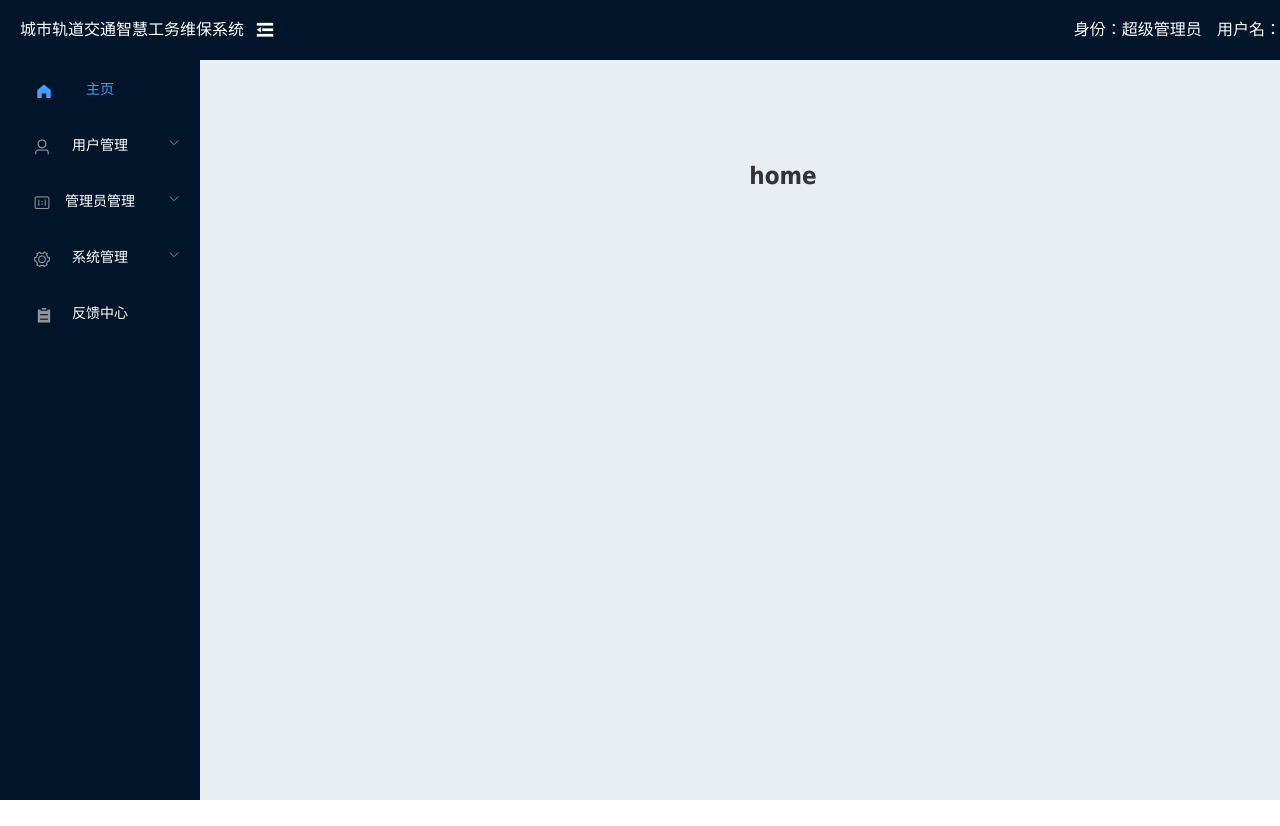
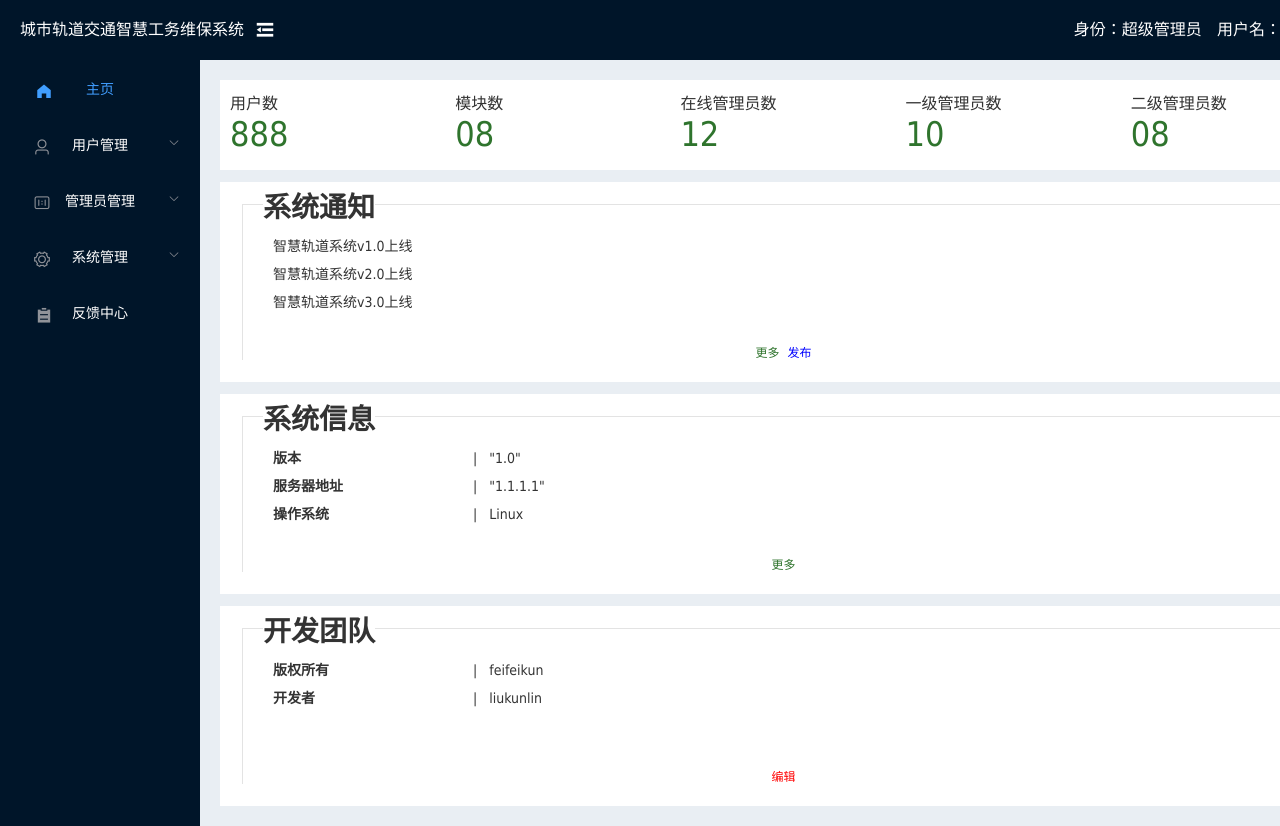
Before and after one commit to AdhereZ/maintenance, a Vue app: page /home in a window 1280 px wide. Shown: the top 826 px of the page. Before the commit the page ends 800 px from the top, so only its background shows below. Built offline with nearby package versions, Linux system fonts and the light colour scheme.

Commit message:
feat: 初始化home静态页面

```diff
--- a/src/views/home/Home.vue
+++ b/src/views/home/Home.vue
@@ -1,13 +1,218 @@
 <template>
-  <h1>home</h1>
+  <div class="homeWrapper">
+    <div class="dataAnalysis">
+      <div
+        class="analysisItem"
+        v-for="(item, index) in dataAnalysisModules"
+        :key="index"
+      >
+        <div class="title">{{ item.title }}</div>
+        <div class="count">{{ item.count }}</div>
+      </div>
+    </div>
+    <ContetTemplate title="系统通知">
+      <template v-slot:content>
+        <div class="notices">
+          <div class="notice" v-for="item in systemNotices" :key="item.id">
+            {{ item.msg }}
+          </div>
+        </div>
+      </template>
+      <template v-slot:operation>
+        <div class="operations">
+          <span class="more">更多</span>
+          <span class="publish">发布</span>
+        </div>
+      </template>
+    </ContetTemplate>
+    <ContetTemplate title="系统信息">
+      <template v-slot:operation>
+        <div class="table">
+          <div
+            class="tableItem"
+            v-for="(item, index) in getSystemInfoKeys"
+            :key="index"
+          >
+            <span class="tableTitle">{{ systemInfo[item].key }}</span>
+            <span style="padding-right: 12px">|</span>
+            <span>{{ systemInfo[item].value }}</span>
+          </div>
+        </div>
+        <div class="operations">
+          <span class="more">更多</span>
+        </div>
+      </template>
+    </ContetTemplate>
+    <ContetTemplate title="开发团队">
+      <template v-slot:operation>
+        <div class="table">
+          <div
+            class="tableItem"
+            v-for="(item, index) in getDevTeamKeys"
+            :key="index"
+          >
+            <span class="tableTitle">{{ devTeam[item].key }}</span>
+            <span style="padding-right: 12px">|</span>
+            <span>{{ devTeam[item].value }}</span>
+          </div>
+        </div>
+        <div class="operations">
+          <span class="edit">编辑</span>
+        </div>
+      </template>
+    </ContetTemplate>
+  </div>
 </template>
 
 <script>
+/*
+  author: 刘坤林
+  date: 2021/10/24
+  describe: 实现主页静态页面。
+*/
+import ContetTemplate from "./components/content-template.vue";
 export default {
-
-}
+  data() {
+    return {
+      dataAnalysisModules: [
+        {
+          title: "用户数",
+          count: "888",
+        },
+        {
+          title: "模块数",
+          count: "08",
+        },
+        {
+          title: "在线管理员数",
+          count: "12",
+        },
+        {
+          title: "一级管理员数",
+          count: "10",
+        },
+        {
+          title: "二级管理员数",
+          count: "08",
+        },
+      ],
+      systemNotices: [
+        {
+          id: "1",
+          msg: "智慧轨道系统v1.0上线",
+        },
+        {
+          id: "2",
+          msg: "智慧轨道系统v2.0上线",
+        },
+        {
+          id: "3",
+          msg: "智慧轨道系统v3.0上线",
+        },
+      ],
+      systemInfo: {
+        version: {
+          value: '"1.0"',
+          key: "版本",
+        },
+        ip: {
+          value: '"1.1.1.1"',
+          key: "服务器地址",
+        },
+        os: {
+          key: "操作系统",
+          value: "Linux",
+        },
+      },
+      devTeam: {
+        versionOwn: {
+          key: "版权所有",
+          value: "feifeikun",
+        },
+        develop: {
+          key: "开发者",
+          value: "liukunlin",
+        },
+      },
+    };
+  },
+  computed: {
+    getSystemInfoKeys() {
+      return Object.keys(this.systemInfo);
+    },
+    getDevTeamKeys() {
+      return Object.keys(this.devTeam);
+    },
+  },
+  components: {
+    ContetTemplate,
+  },
+};
 </script>
 
-<style>
-
+<style lang="less" scoped>
+.homeWrapper {
+  line-height: normal;
+}
+.dataAnalysis {
+  display: flex;
+  justify-content: space-between;
+}
+.analysisItem {
+  width: 260px;
+  background: white;
+  height: 90px;
+  cursor: pointer;
+  .title,
+  .count {
+    padding-left: 10px;
+    text-align: left;
+  }
+  .title {
+    font-size: 16px;
+    margin-top: 10px;
+  }
+  .count {
+    color: #2f742d;
+    font-size: 34px;
+  }
+}
+.notices {
+  .notice {
+    margin-bottom: 8px;
+    text-align: left;
+    padding-left: 30px;
+    font-size: 14px;
+  }
+}
+.operations {
+  position: absolute;
+  bottom: 0;
+  left: 50%;
+  transform: translateX(-50%);
+  span {
+    cursor: pointer;
+    margin: 0 4px;
+  }
+  .more {
+    color: #2f742d;
+  }
+  .publish {
+    color: blue;
+  }
+  .edit {
+    color: red;
+  }
+}
+.tableItem {
+  text-align: left;
+  padding-left: 30px;
+  font-size: 14px;
+  margin-bottom: 8px;
+  .tableTitle {
+    display: inline-block;
+    width: 200px;
+    font-weight: bold;
+  }
+}
 </style>
--- /dev/null
+++ b/src/views/home/components/content-template.vue
@@ -0,0 +1,45 @@
+<template>
+  <div class="container">
+    <div class="innerWrapper">
+      <span class="title">{{ title }}</span>
+      <slot name="content"></slot>
+      <slot name="operation"></slot>
+    </div>
+  </div>
+</template>
+
+<script>
+export default {
+  props: {
+    title: String,
+  },
+  data() {
+    return {};
+  },
+};
+</script>
+<style lang='less' scoped>
+.container {
+  min-height: 200px;
+  padding: 22px;
+  background: white;
+  margin-top: 12px;
+  display: flex;
+  flex-direction: column;
+}
+.innerWrapper {
+  border-left: 1px solid #e3e3e3;
+  border-top: 1px solid #e3e3e3;
+  position: relative;
+  flex: 1;
+  padding-top: 30px;
+}
+.title {
+  position: absolute;
+  background: white;
+  font-size: 28px;
+  top: -20px;
+  left: 20px;
+  font-weight: bold;
+}
+</style>
```
Also changed, not shown: 1 other file (tests, documents, lock files or other folders).
